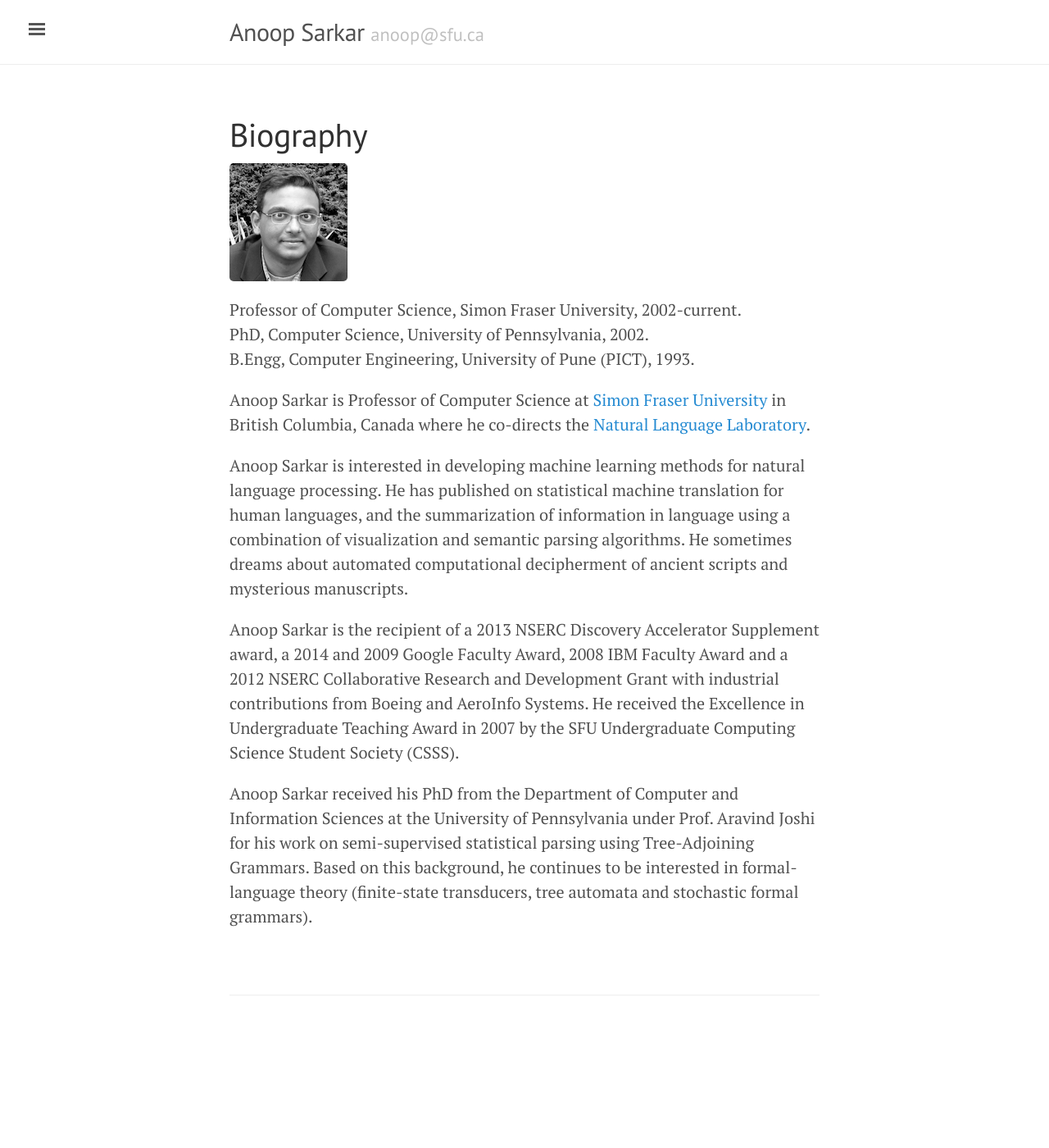
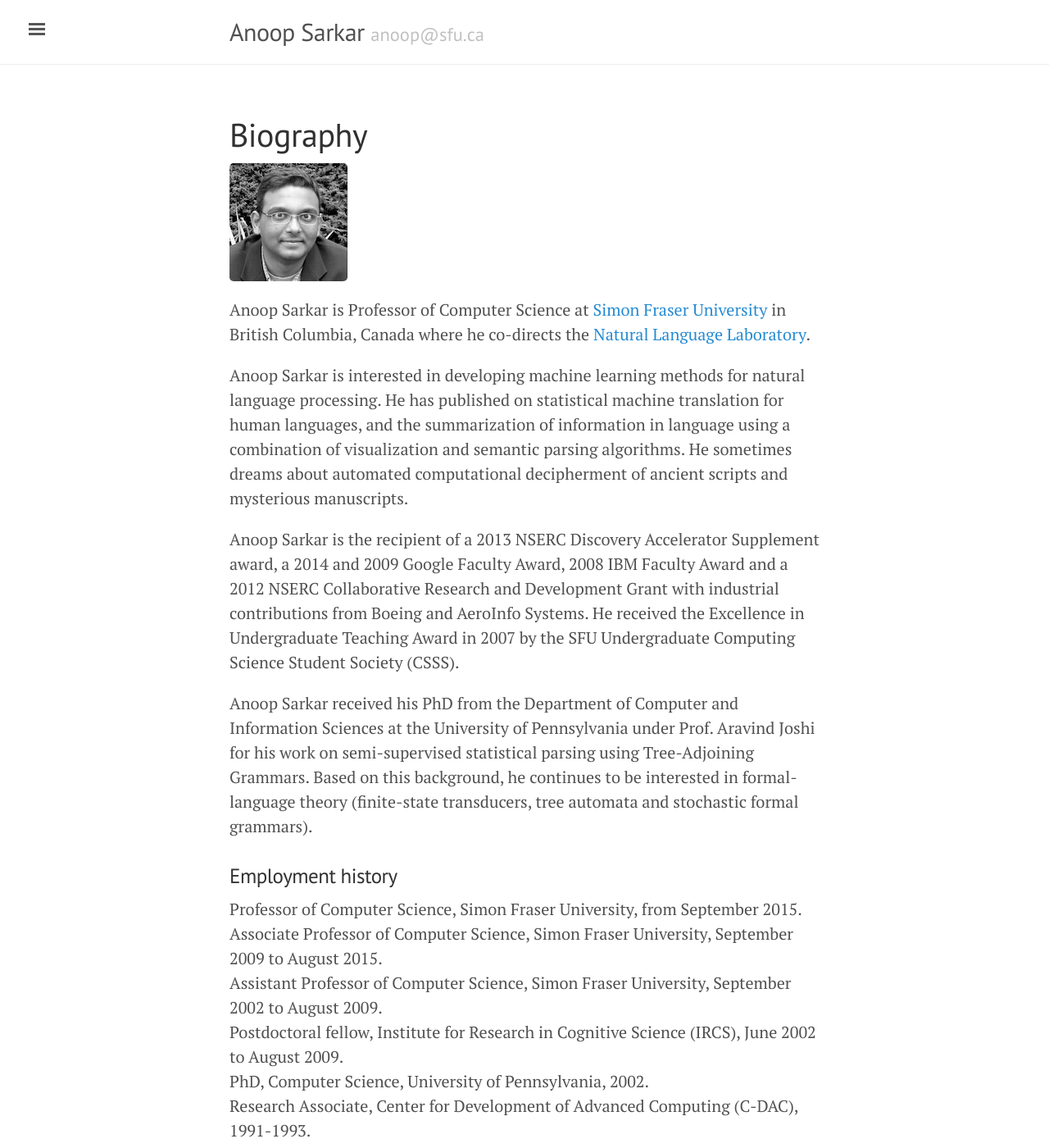
Before and after one commit to anoopsarkar/anoopsarkar.github.io, a Jekyll site: the page built from biography.md, in a window 1280 px wide and 1400 px high. Shown: the whole window at 82% size. Built offline with Jekyll 4.4.1, drawn with Linux system fonts in a browser that asks for light colours; some of the changed text lies outside the part shown.

Commit message:
employment history and links to software added

```diff
--- a/biography.md
+++ b/biography.md
@@ -5,11 +5,6 @@ menu: true
 ---
 
 <p><img padding="10px" src="/public/apple-touch-icon-precomposed.png" class="img-responsive img-rounded" style="max-width:144px"></p>
-
-* Professor of Computer Science, Simon Fraser University, 2002-current.
-* PhD, Computer Science, University of Pennsylvania, 2002.
-* B.Engg, Computer Engineering, University of Pune (PICT), 1993.
-{: .contact}
 
 Anoop Sarkar is Professor of Computer Science at [Simon Fraser
 University](http://www.sfu.ca) in British Columbia, Canada where
@@ -36,3 +31,14 @@ Aravind Joshi for his work on semi-supervised statistical parsing
 using Tree-Adjoining Grammars. Based on this background, he continues
 to be interested in formal-language theory (finite-state transducers,
 tree automata and stochastic formal grammars).
+
+### Employment history
+
+* Professor of Computer Science, Simon Fraser University, from September 2015.
+* Associate Professor of Computer Science, Simon Fraser University, September 2009 to August 2015.
+* Assistant Professor of Computer Science, Simon Fraser University, September 2002 to August 2009.
+* Postdoctoral fellow, Institute for Research in Cognitive Science (IRCS), June 2002 to August 2009.
+* PhD, Computer Science, University of Pennsylvania, 2002.
+* Research Associate, Center for Development of Advanced Computing (C-DAC), 1991-1993.
+* B.Eng, Computer Engineering, University of Pune (PICT), 1991.
+{: .contact}
```
Also changed, not shown: index.md (+19 -15 lines), software.md (added, +11 -0 lines).
